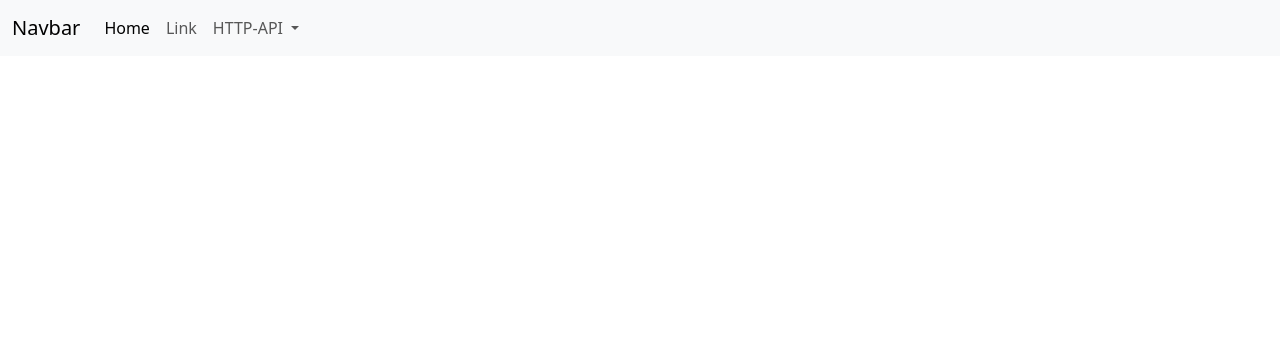
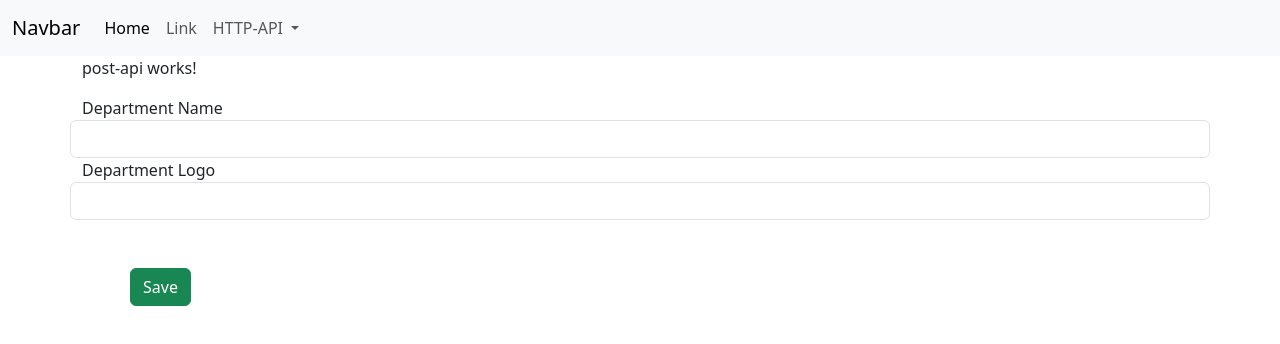
Before and after one commit to Kabin119245/AngularTutorial, an Angular app in the folder 03-angular_18_tutorial-part2-fromAPI/: page /post-api in a window 1280 px wide. Before the commit this address led to /. Shown: the top 344 px of the page. Built offline with nearby package versions, Linux system fonts and the light colour scheme.

Commit message:
POST method implemented

```diff
--- a/03-angular_18_tutorial-part2-fromAPI/src/app/app.component.html
+++ b/03-angular_18_tutorial-part2-fromAPI/src/app/app.component.html
@@ -32,7 +32,7 @@
           </a>
           <ul class="dropdown-menu">
             <li><a class="dropdown-item" routerLink="get-api">GET API</a></li>
-            <li><a class="dropdown-item" routerLink="#">Another action</a></li>
+            <li><a class="dropdown-item" routerLink="post-api">POST API</a></li>
             <li><hr class="dropdown-divider" /></li>
             <li>
               <a class="dropdown-item" routerLink="#">Something else here</a>
--- a/03-angular_18_tutorial-part2-fromAPI/src/app/app.routes.ts
+++ b/03-angular_18_tutorial-part2-fromAPI/src/app/app.routes.ts
@@ -1,9 +1,15 @@
 import { Routes } from '@angular/router';
 import { GetApiComponent } from './components/api-integration/get-api/get-api.component';
+import { PostApiComponent } from './components/api-integration/post-api/post-api.component';
 
 export const routes: Routes = [
   {
     path: 'get-api',
     component: GetApiComponent,
   },
+
+  {
+    path: 'post-api',
+    component: PostApiComponent,
+  },
 ];
--- /dev/null
+++ b/03-angular_18_tutorial-part2-fromAPI/src/app/components/api-integration/post-api/post-api.component.html
@@ -0,0 +1,23 @@
+<p>post-api works!</p>
+<div class="row">
+  <label for="">Department Name</label>
+  <input
+    type="text"
+    [(ngModel)]="departmentObj.departmentName"
+    name=""
+    id=""
+    class="form-control"
+  />
+  <label for="">Department Logo</label>
+  <input
+    type="text"
+    [(ngModel)]="departmentObj.departmentLogo"
+    name=""
+    id=""
+    class="form-control"
+  />
+
+  <div class="col-5">
+    <div class="m-5 btn btn-success" (click)="onSave()">Save</div>
+  </div>
+</div>
--- /dev/null
+++ b/03-angular_18_tutorial-part2-fromAPI/src/app/components/api-integration/post-api/post-api.component.ts
@@ -0,0 +1,35 @@
+import { HttpClient } from '@angular/common/http';
+import { Component, inject } from '@angular/core';
+import { FormsModule } from '@angular/forms';
+
+@Component({
+  selector: 'app-post-api',
+  standalone: true,
+  imports: [FormsModule],
+  templateUrl: './post-api.component.html',
+  styleUrl: './post-api.component.css',
+})
+export class PostApiComponent {
+  departmentObj: any = {
+    departmentId: 0,
+    departmentName: '',
+    departmentLogo: '',
+  };
+
+  http = inject(HttpClient);
+
+  onSave() {
+    this.http
+      .post(
+        'https://projectapi.gerasim.in/api/Complaint/AddNewDepartment',
+        this.departmentObj
+      )
+      .subscribe((res: any) => {
+        if (res.result) {
+          alert('Department created successfully');
+        } else {
+          alert(res.message);
+        }
+      });
+  }
+}
```
Also changed, not shown: 03-angular_18_tutorial-part2-fromAPI/src/app/components/api-integration/post-api/post-api.component.css (added).
